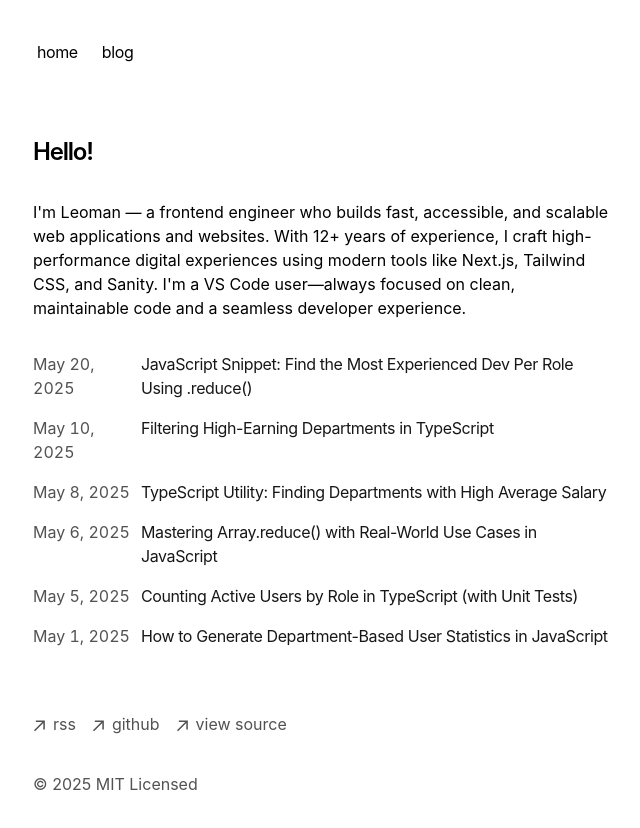
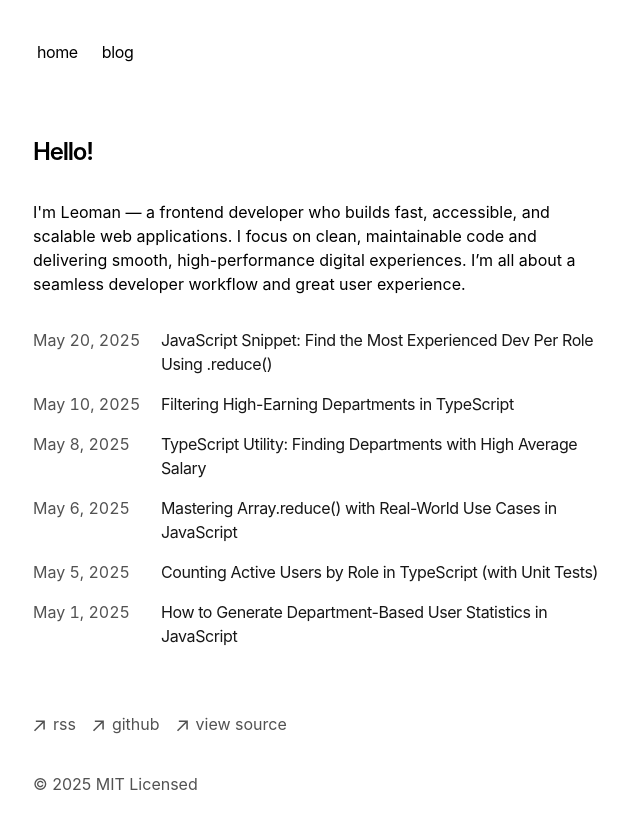
Before and after one commit to leomanlapera/leomandev, a Next.js app: page / in a window 1280 px wide. Shown: the top 828 px of the page, without its empty margins (319-959 px from the left). Built offline with nearby package versions, Linux system fonts and the light colour scheme.

Commit message:
home page updates

```diff
--- a/app/components/posts.tsx
+++ b/app/components/posts.tsx
@@ -22,7 +22,7 @@ export function BlogPosts() {
             href={`/blog/${post.slug}`}
           >
             <div className="w-full flex flex-col md:flex-row space-x-0 md:space-x-2">
-              <p className="text-neutral-600 dark:text-neutral-400 w-full md:w-[100px] tabular-nums">
+              <p className="text-neutral-600 dark:text-neutral-400 w-full md:w-[120px] tabular-nums">
                 {formatDate(post.metadata.publishedAt, false)}
               </p>
               <p className="text-neutral-900 dark:text-neutral-100 tracking-tight flex-1">
--- a/app/page.tsx
+++ b/app/page.tsx
@@ -4,7 +4,7 @@ export default function Page() {
   return (
     <section>
       <h1 className="mb-8 text-2xl font-semibold tracking-tighter">Hello!</h1>
-      <p className="mb-4">{`I'm Leoman — a frontend engineer who builds fast, accessible, and scalable web applications and websites. With 12+ years of experience, I craft high-performance digital experiences using modern tools like Next.js, Tailwind CSS, and Sanity. I'm a VS Code user—always focused on clean, maintainable code and a seamless developer experience.`}</p>
+      <p className="mb-4">{`I'm Leoman — a frontend developer who builds fast, accessible, and scalable web applications. I focus on clean, maintainable code and delivering smooth, high-performance digital experiences. I’m all about a seamless developer workflow and great user experience.`}</p>
       <div className="my-8">
         <BlogPosts />
       </div>
```
